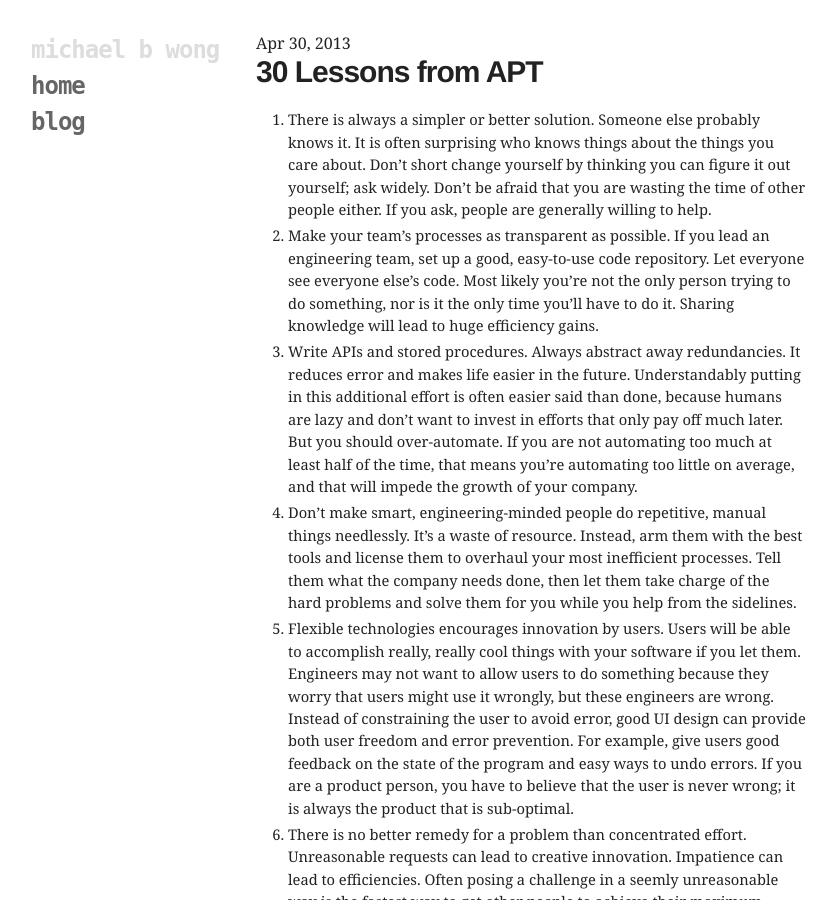
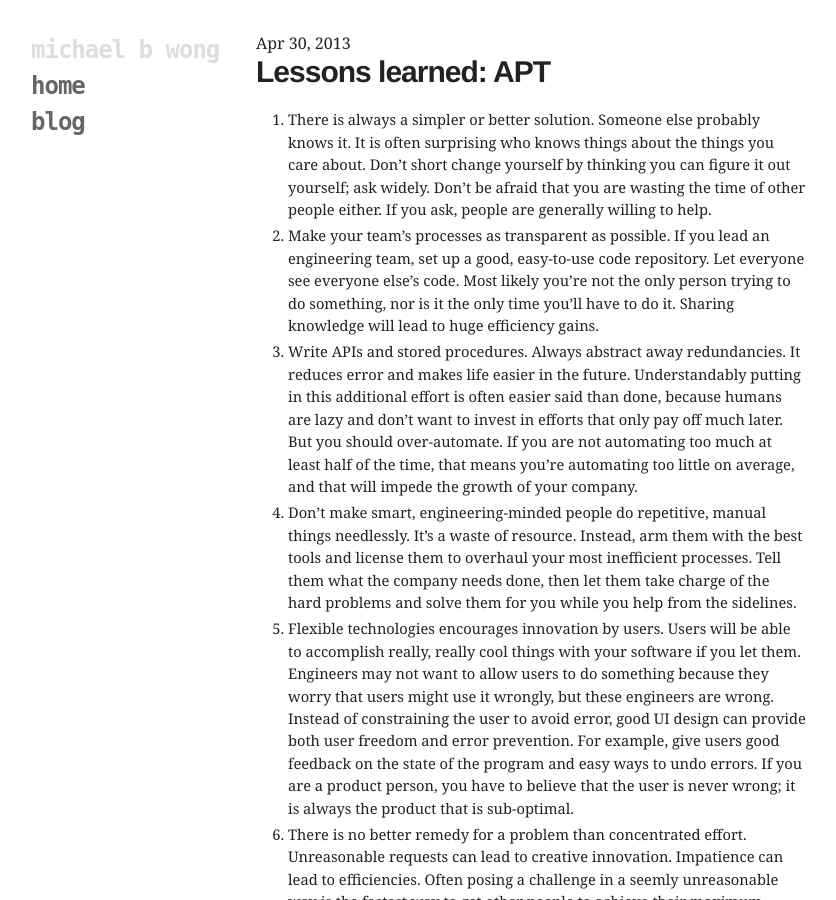
Before and after one commit to mbwong/mbwong.github.com, a Jekyll site: the page built from _posts/2013-04-30-lessons-from-apt.md, in a window 1280 px wide and 900 px high. Shown: the whole window, without its empty margins (94-930 px from the left). Built offline with Jekyll 4.4.1, drawn with Linux system fonts in a browser that asks for light colours.

Commit message:
Update 2013-04-30-lessons-from-apt.md

```diff
--- a/_posts/2013-04-30-lessons-from-apt.md
+++ b/_posts/2013-04-30-lessons-from-apt.md
@@ -1,10 +1,10 @@
 ---
 tags: career
-title: 30 Lessons from APT
+title: Lessons learned&#58; APT
 layout: post
 ---
 
-# 30 Lessons from APT
+# Lessons learned: APT
 
 1. There is always a simpler or better solution. Someone else probably knows it. It is often surprising who knows things about the things you care about. Don't short change yourself by thinking you can figure it out yourself; ask widely. Don't be afraid that you are wasting the time of other people either. If you ask, people are generally willing to help.
 2. Make your team's processes as transparent as possible. If you lead an engineering team, set up a good, easy-to-use code repository. Let everyone see everyone else's code. Most likely you're not the only person trying to do something, nor is it the only time you'll have to do it. Sharing knowledge will lead to huge efficiency gains.
```
